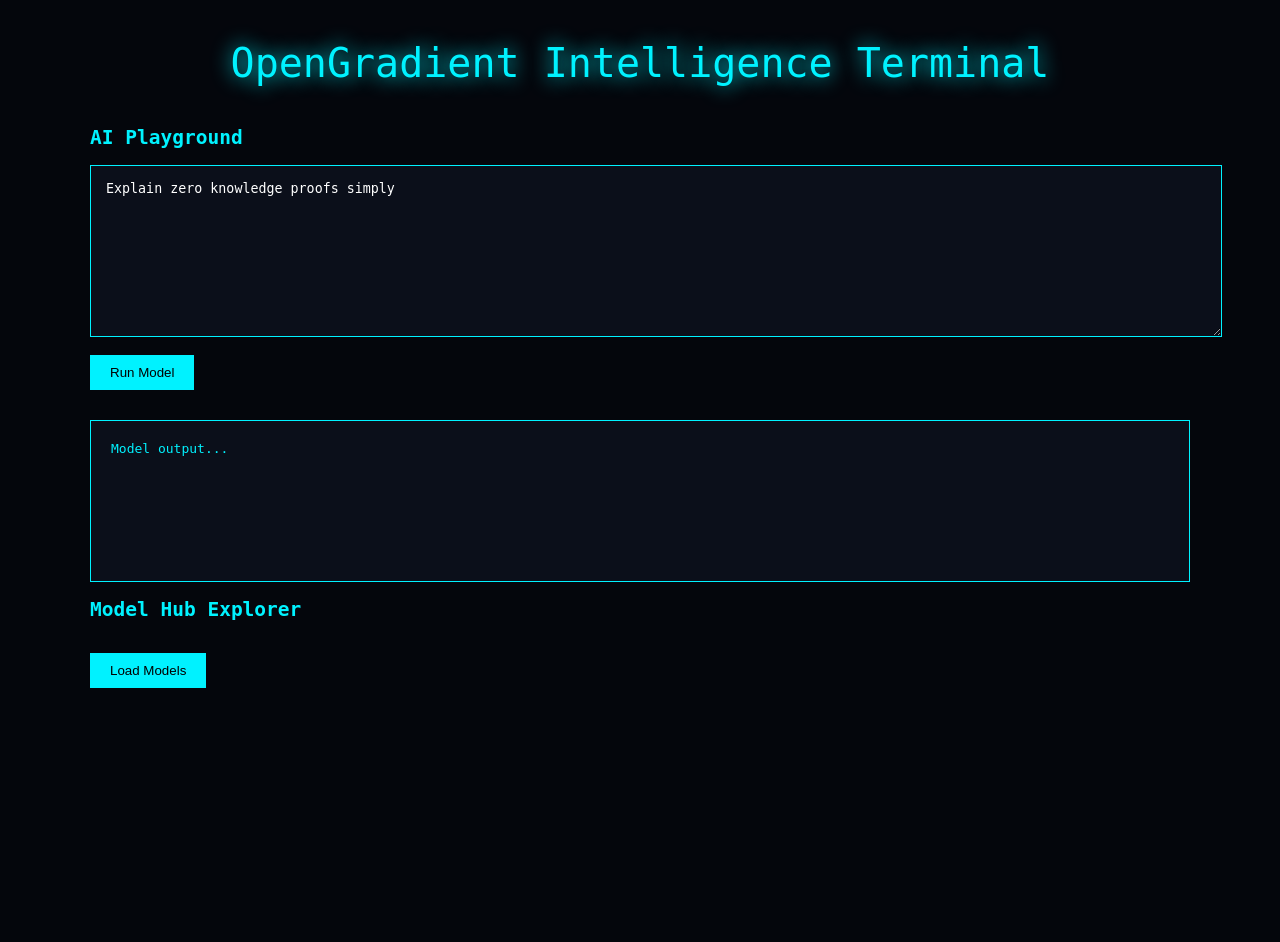
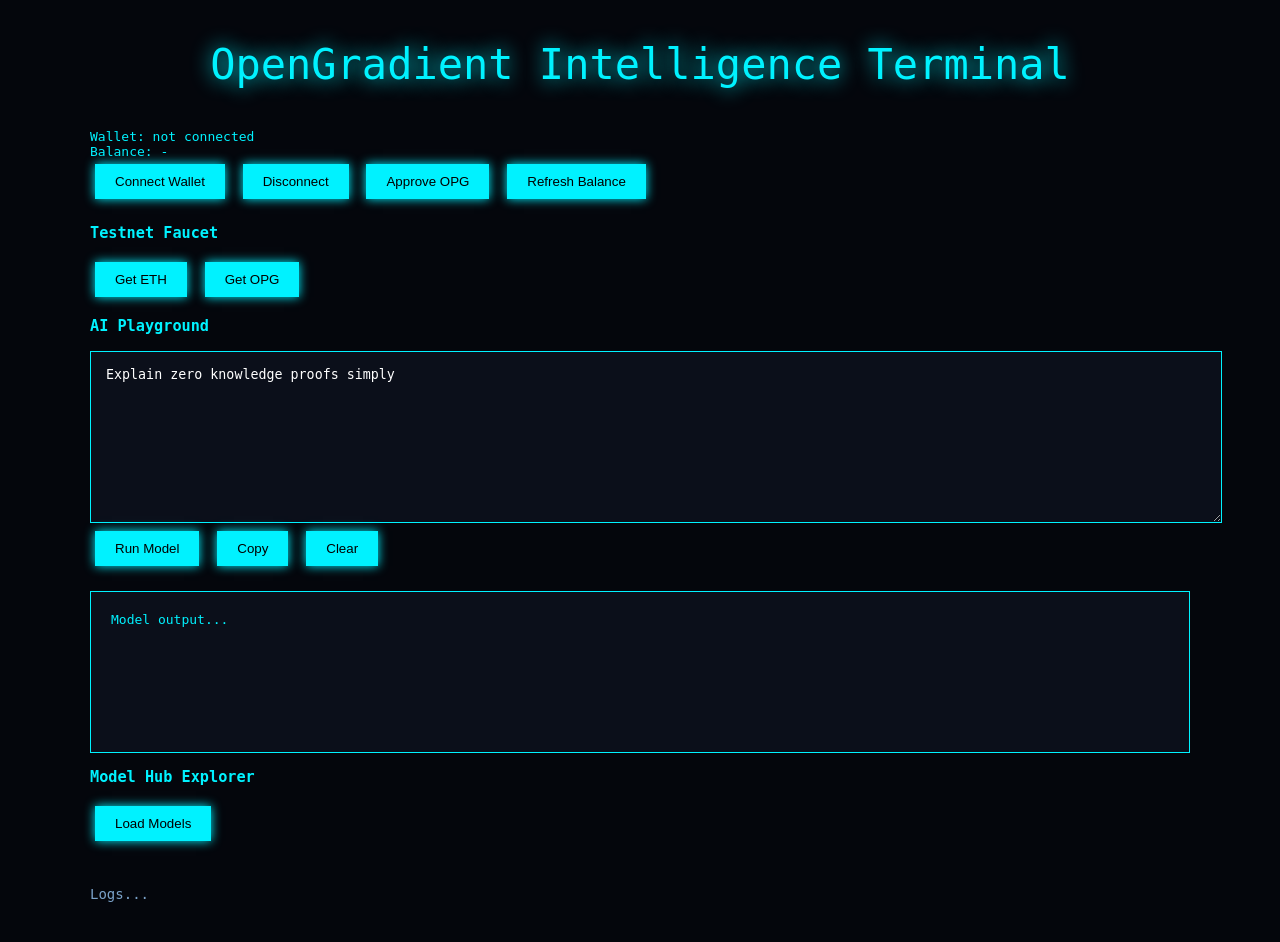
Before and after one commit to arthuroua/opengradient-playground, a Flask app: page / in a window 1280 px wide. Before the commit the page ends 688 px from the top, so only its background shows below. Run offline with Flask 3, Linux system fonts and the light colour scheme; some libraries are stand-ins or nearby versions.

Commit message:
Update index.html

```diff
--- a/templates/index.html
+++ b/templates/index.html
@@ -23,28 +23,23 @@
 }
 
 .title{
-font-size:40px;
+font-size:42px;
 text-align:center;
 margin-bottom:40px;
 text-shadow:0 0 20px #00f2ff;
 }
 
-.grid{
-display:grid;
-grid-template-columns:repeat(auto-fit,minmax(250px,1fr));
-gap:20px;
-margin-top:30px;
+.wallet{
+margin-bottom:20px;
 }
 
-.card{
-background:#0b0f1a;
-padding:20px;
-border:1px solid #00f2ff;
-border-radius:10px;
-}
-
-.card:hover{
-box-shadow:0 0 15px #00f2ff;
+button{
+padding:10px 20px;
+margin:5px;
+background:#00f2ff;
+border:none;
+cursor:pointer;
+box-shadow:0 0 10px #00f2ff;
 }
 
 textarea{
@@ -56,20 +51,31 @@
 padding:15px;
 }
 
-button{
-margin-top:15px;
-padding:10px 20px;
-background:#00f2ff;
-border:none;
-cursor:pointer;
+.result{
+margin-top:20px;
+background:#0b0f1a;
+padding:20px;
+border:1px solid #00f2ff;
+min-height:120px;
 }
 
-.result{
-margin-top:30px;
-padding:20px;
+.grid{
+display:grid;
+grid-template-columns:repeat(auto-fit,minmax(220px,1fr));
+gap:20px;
+margin-top:20px;
+}
+
+.card{
 background:#0b0f1a;
+padding:15px;
 border:1px solid #00f2ff;
-min-height:120px;
+}
+
+.log{
+margin-top:20px;
+font-size:14px;
+color:#7aa2c9;
 }
 
 </style>
@@ -84,7 +90,25 @@
 OpenGradient Intelligence Terminal
 </div>
 
-<h2>AI Playground</h2>
+<div class="wallet">
+
+<div id="wallet">Wallet: not connected</div>
+
+<div id="balance">Balance: -</div>
+
+<button onclick="connect()">Connect Wallet</button>
+<button onclick="disconnect()">Disconnect</button>
+<button onclick="approve()">Approve OPG</button>
+<button onclick="loadBalance()">Refresh Balance</button>
+
+</div>
+
+<h3>Testnet Faucet</h3>
+
+<button onclick="getETH()">Get ETH</button>
+<button onclick="getOPG()">Get OPG</button>
+
+<h3>AI Playground</h3>
 
 <textarea id="prompt">
 Explain zero knowledge proofs simply
@@ -93,26 +117,133 @@
 <br>
 
 <button onclick="runModel()">Run Model</button>
+<button onclick="copy()">Copy</button>
+<button onclick="clearOutput()">Clear</button>
 
 <div class="result" id="result">
 Model output...
 </div>
 
-<h2>Model Hub Explorer</h2>
+<h3>Model Hub Explorer</h3>
 
 <button onclick="loadModels()">Load Models</button>
 
 <div class="grid" id="models"></div>
 
+<div class="log" id="log">
+Logs...
+</div>
+
 </div>
 
 <script>
 
+let provider
+let signer
+let account
+
+function log(msg){
+document.getElementById("log").innerText=msg
+}
+
+async function connect(){
+
+if(!window.ethereum){
+alert("Install MetaMask")
+return
+}
+
+const accounts = await window.ethereum.request({
+method:"eth_requestAccounts"
+})
+
+account = accounts[0]
+
+provider = new ethers.providers.Web3Provider(window.ethereum)
+
+signer = provider.getSigner()
+
+document.getElementById("wallet").innerText =
+"Wallet: "+account
+
+log("Wallet connected")
+
+await loadBalance()
+
+}
+
+function disconnect(){
+
+account=null
+provider=null
+signer=null
+
+document.getElementById("wallet").innerText =
+"Wallet: disconnected"
+
+document.getElementById("balance").innerText="Balance: -"
+
+log("Wallet disconnected")
+
+}
+
+async function loadBalance(){
+
+if(!provider) return
+
+const ethBalance = await provider.getBalance(account)
+
+const eth = ethers.utils.formatEther(ethBalance)
+
+const token = new ethers.Contract(
+"0x240b09731D96979f50B2C649C9CE10FcF9C7987F",
+["function balanceOf(address owner) view returns(uint256)"],
+provider
+)
+
+const raw = await token.balanceOf(account)
+
+const opg = ethers.utils.formatUnits(raw,18)
+
+document.getElementById("balance").innerText =
+"ETH: "+eth+" | OPG: "+opg
+
+}
+
+async function approve(){
+
+if(!signer){
+alert("Connect wallet first")
+return
+}
+
+const token = new ethers.Contract(
+"0x240b09731D96979f50B2C649C9CE10FcF9C7987F",
+["function approve(address spender,uint256 amount) public returns(bool)"],
+signer
+)
+
+const spender="0x000000000022D473030F116dDEE9F6B43aC78BA3"
+
+const amount=ethers.utils.parseUnits("1000",18)
+
+log("Sending approval...")
+
+const tx=await token.approve(spender,amount)
+
+log("TX: "+tx.hash)
+
+await tx.wait()
+
+log("Approval confirmed")
+
+}
+
 async function runModel(){
 
-const prompt = document.getElementById("prompt").value
+const prompt=document.getElementById("prompt").value
 
-const res = await fetch("/chat",{
+const res=await fetch("/chat",{
 method:"POST",
 headers:{
 "Content-Type":"application/json"
@@ -120,26 +251,62 @@
 body:JSON.stringify({prompt})
 })
 
-const data = await res.json()
+const data=await res.json()
 
 document.getElementById("result").innerText =
 data.response || data.error
 
 }
 
+function copy(){
+
+const text=document.getElementById("result").innerText
+
+navigator.clipboard.writeText(text)
+
+log("Copied to clipboard")
+
+}
+
+function clearOutput(){
+
+document.getElementById("result").innerText=""
+
+log("Output cleared")
+
+}
+
+function getETH(){
+
+window.open(
+"https://www.coinbase.com/faucets/base-sepolia-faucet",
+"_blank"
+)
+
+}
+
+function getOPG(){
+
+window.open(
+"https://hub.opengradient.ai/faucet",
+"_blank"
+)
+
+}
+
 async function loadModels(){
 
-const res = await fetch("/models")
+const res=await fetch("/models")
 
-const models = await res.json()
+const models=await res.json()
 
-const grid = document.getElementById("models")
+const grid=document.getElementById("models")
 
 grid.innerHTML=""
 
 models.forEach(m=>{
 
-const el = document.createElement("div")
+const el=document.createElement("div")
 
 el.className="card"
 
@@ -154,5 +321,4 @@
 </script>
 
 </body>
-
 </html>
```
